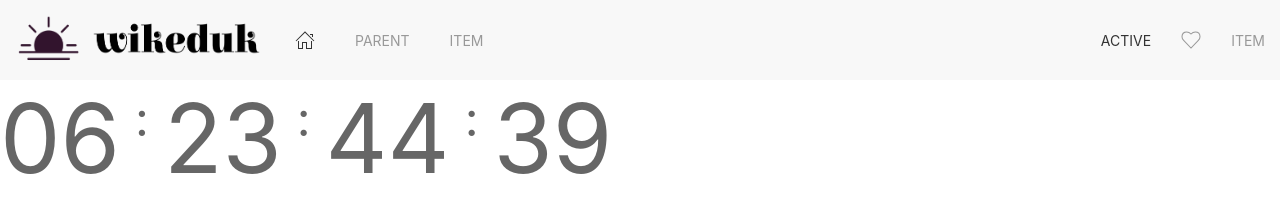
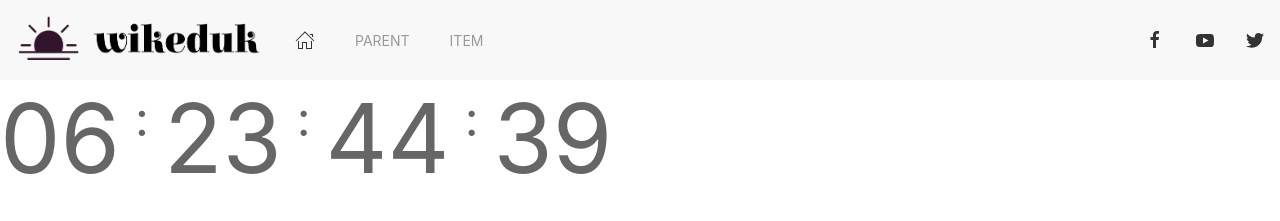
Before and after one commit to PROFESSADIKI/wikeduk, a Jekyll site: the page built from index.html, in a window 1280 px wide. Shown: the top 221 px of the page. Built offline with Jekyll 4.4.1, drawn with Linux system fonts in a browser that asks for light colours.

Commit message:
Update nav.html

```diff
--- a/_includes/nav.html
+++ b/_includes/nav.html
@@ -22,9 +22,9 @@
     <div class="uk-navbar-right">
 
         <ul class="uk-navbar-nav">
-            <li class="uk-active"><a href="#">Active</a></li>
-            <li><a  href="#" uk-icon="icon: heart"></a></li>
-            <li><a href="#">Item</a></li>
+            <li class="uk-active"><a  href="#" uk-icon="icon: facebook"></a></li>
+            <li class="uk-active"><a  href="#" uk-icon="icon: youtube"></a></li>
+            <li class="uk-active"><a  href="#" uk-icon="icon: twitter"></a></li>
         </ul>
 
     </div>
```
